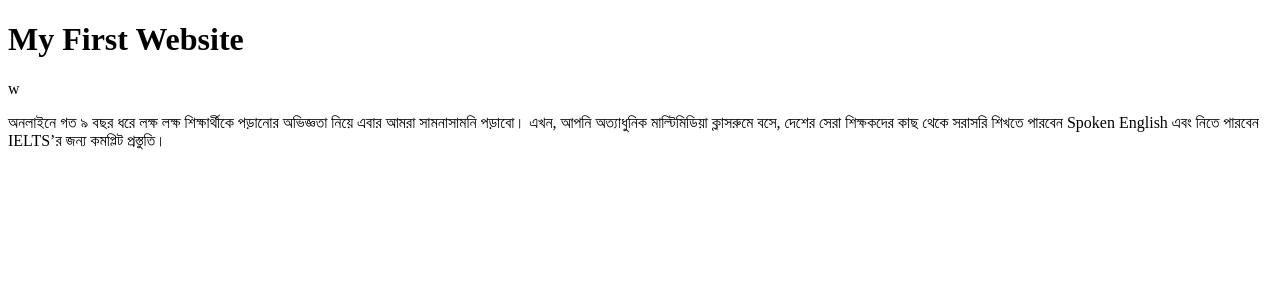
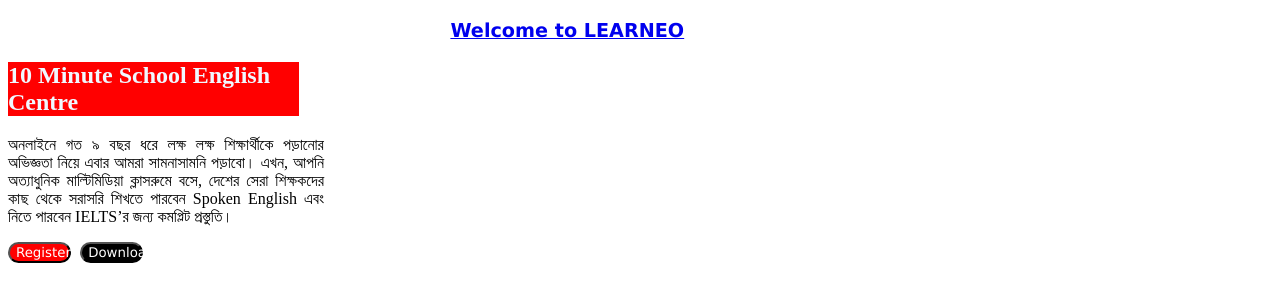
Before and after one commit to zubayercxb/WEBsite, a plain HTML site: page index.html in a window 1280 px wide. Drawn offline with Linux system fonts and the light colour scheme.

Commit message:
first commit

```diff
--- /dev/null
+++ b/Style.css
@@ -0,0 +1,37 @@
+
+h3{
+    color: red;
+    font-family: Verdana, Geneva, Tahoma, sans-serif;
+    width: 25%;
+    font-size: larger;
+    margin-left: 35%;
+    text-align: justify;}
+
+
+#wc1{
+
+    color: aliceblue;
+    background-color: red;
+    width: 23%;}
+
+.p1{
+    color: black;
+    text-align: justify;
+    width: 25%;}
+
+.br{
+    color: white;
+    background-color: red;
+    font-family: Verdana, Geneva, Tahoma, sans-serif;
+    width: 5%;
+    height: 5%;
+    border-radius: 15px;}
+
+.bw{
+    color: white;
+    background-color: black;
+    width: 5%;
+    margin-left: 5px;
+    font-family: Verdana, Geneva, Tahoma, sans-serif;
+    height: 5%;
+    border-radius: 15px;}
--- a/index.html
+++ b/index.html
@@ -6,9 +6,16 @@
     <title>Document</title>
 </head>
 <body>
-    <h1>My First Website</h1>w
+<link rel="stylesheet" href="Style.css">
 
-    <p>অনলাইনে গত ৯ বছর ধরে লক্ষ লক্ষ শিক্ষার্থীকে পড়ানোর অভিজ্ঞতা নিয়ে এবার আমরা সামনাসামনি পড়াবো। এখন, আপনি অত্যাধুনিক মাল্টিমিডিয়া ক্লাসরুমে বসে, দেশের সেরা শিক্ষকদের কাছ থেকে সরাসরি শিখতে পারবেন Spoken English এবং নিতে পারবেন IELTS’র জন্য কমপ্লিট প্রস্তুতি।</p>
+    <h3><a href="https://10minuteschool.com/">Welcome to LEARNEO</h3></a>
+
+<h2 id="wc1">10 Minute School English Centre</h2>
+
+    <p class="p1">অনলাইনে গত ৯ বছর ধরে লক্ষ লক্ষ শিক্ষার্থীকে পড়ানোর অভিজ্ঞতা নিয়ে এবার আমরা সামনাসামনি পড়াবো। এখন, আপনি অত্যাধুনিক মাল্টিমিডিয়া ক্লাসরুমে বসে, দেশের সেরা শিক্ষকদের কাছ থেকে সরাসরি শিখতে পারবেন Spoken English এবং নিতে পারবেন IELTS’র জন্য কমপ্লিট প্রস্তুতি।</p>
+
+    <button class="br">Register</button>
+    <button class="bw">Download</button>
 
 </body>
 </html>
```
